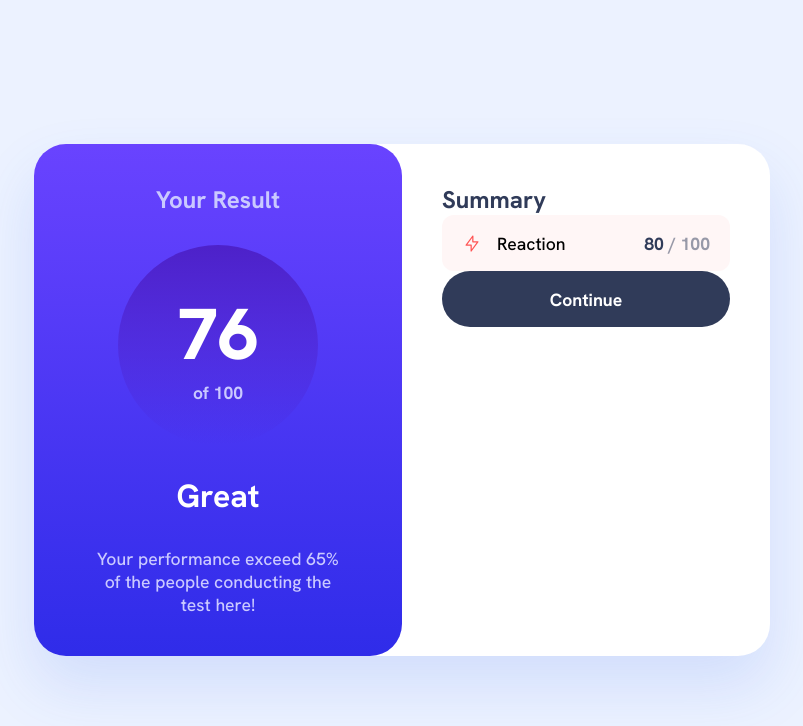
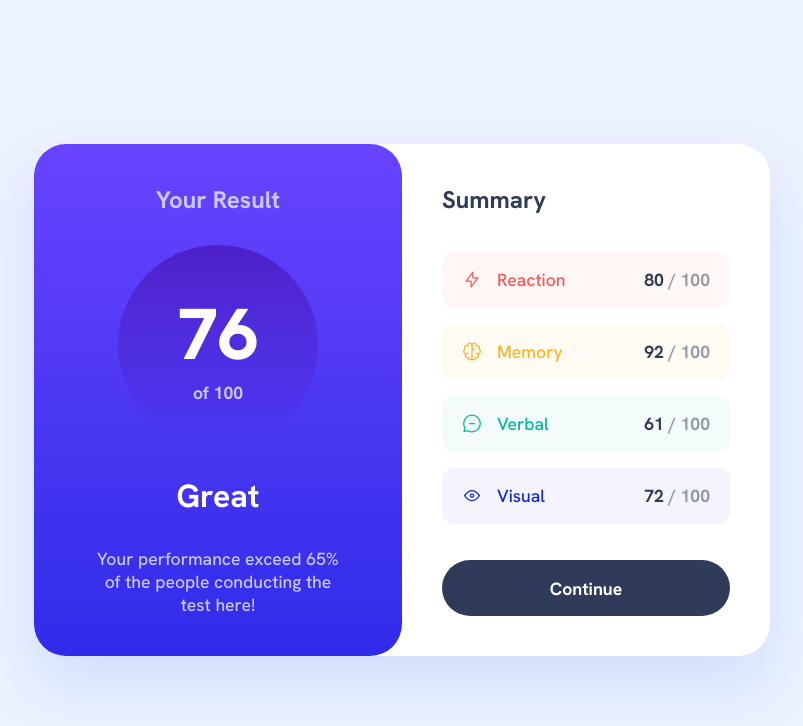
Before and after one commit to EdwinSch/react-results-summary, a React (Vite) app: page / in a window 1280 px wide. Shown: the top 726 px of the page, without its empty margins (238-1041 px from the left). Built offline with nearby package versions, Linux system fonts and the light colour scheme.

Commit message:
map data to single result components and add dynamic styling

```diff
--- a/src/App.css
+++ b/src/App.css
@@ -100,12 +100,20 @@ h2 {
   /* border: var(--inspect); */
   flex: 1;
   padding: 40px;
+  display: flex;
+  flex-direction: column;
+  justify-content: space-between;
 }
 h3 {
   font-size: 1.5rem;
   font-weight: 700;
   color: #303b59;
   text-transform: capitalize;
+}
+.single-results-container {
+  display: flex;
+  flex-direction: column;
+  gap: 16px;
 }
 button {
   background: #303b59;
@@ -131,12 +139,6 @@ button:hover {
   display: flex;
   justify-content: space-between;
   align-items: center;
-  background: linear-gradient(
-      0deg,
-      rgba(255, 255, 255, 0.95),
-      rgba(255, 255, 255, 0.95)
-    ),
-    #ff5555;
   height: 56px;
   border-radius: 12px;
 }
--- a/src/App.jsx
+++ b/src/App.jsx
@@ -1,5 +1,4 @@
 import "./App.css";
-import stats from "./data.json";
 import TotalResult from "./components/TotalResult";
 import Summary from "./components/Summary";
 
--- a/src/components/SingleResult.jsx
+++ b/src/components/SingleResult.jsx
@@ -1,15 +1,13 @@
-import reaction from "../assets/icon-reaction.svg";
-
-const SingleResult = () => {
+const SingleResult = ({ category, score, icon, bgColor, txtColor }) => {
   return (
-    <article className="result-wrapper">
+    <article className="result-wrapper" style={{ background: bgColor }}>
       <div className="flex-wrapper">
-        <img src={reaction} alt="" />
-        <h4>reaction</h4>
+        <img src={icon} alt={category} />
+        <h4 style={{ color: txtColor }}>{category}</h4>
       </div>
       <div className="score-wrapper">
         <p className="score">
-          <span>80</span> / 100
+          <span>{score}</span> / 100
         </p>
       </div>
     </article>
--- a/src/components/Summary.jsx
+++ b/src/components/Summary.jsx
@@ -1,5 +1,5 @@
 import SingleResult from "./SingleResult";
-import stats from "../data.json";
+import { stats } from "../data.js";
 
 function handleClick() {
   console.log("clicked");
@@ -9,7 +9,12 @@ const Summary = () => {
   return (
     <section className="summary-container">
       <h3>summary</h3>
-      <SingleResult />
+      <div className="single-results-container">
+        {stats.map((result) => {
+          return <SingleResult key={result.id} {...result} />;
+        })}
+      </div>
+
       <button type="button" onClick={handleClick}>
         Continue
       </button>
--- a/src/components/TotalResult.jsx
+++ b/src/components/TotalResult.jsx
@@ -1,4 +1,4 @@
-import stats from "../data.json";
+import { stats } from "../data.js";
 
 function calculateTotals() {
   let totalScore = 0;
--- /dev/null
+++ b/src/data.js
@@ -0,0 +1,43 @@
+import reaction from "./assets/icon-reaction.svg";
+import memory from "./assets/icon-memory.svg";
+import verbal from "./assets/icon-verbal.svg";
+import visual from "./assets/icon-visual.svg";
+
+export const stats = [
+  {
+    id: 1,
+    category: "Reaction",
+    score: 80,
+    icon: reaction,
+    bgColor:
+      "linear-gradient(0deg, rgba(255, 255, 255, 0.95), rgba(255, 255, 255, 0.95)), #FF5555",
+    txtColor: "#FF5555",
+  },
+  {
+    id: 2,
+    category: "Memory",
+    score: 92,
+    icon: memory,
+    bgColor:
+      "linear-gradient(0deg, rgba(255, 255, 255, 0.95), rgba(255, 255, 255, 0.95)), #FFB21E",
+    txtColor: "#FFB21E",
+  },
+  {
+    id: 3,
+    category: "Verbal",
+    score: 61,
+    icon: verbal,
+    bgColor:
+      "linear-gradient(0deg, rgba(255, 255, 255, 0.95), rgba(255, 255, 255, 0.95)), #00BB8F",
+    txtColor: "#00BB8F",
+  },
+  {
+    id: 4,
+    category: "Visual",
+    score: 72,
+    icon: visual,
+    bgColor:
+      "linear-gradient(0deg, rgba(255, 255, 255, 0.95), rgba(255, 255, 255, 0.95)), #1125D6",
+    txtColor: "#1125D6",
+  },
+];
--- a/src/data.json
+++ /dev/null
@@ -1,22 +0,0 @@
-[
-  {
-    "category": "Reaction",
-    "score": 80,
-    "icon": "./assets/images/icon-reaction.svg"
-  },
-  {
-    "category": "Memory",
-    "score": 92,
-    "icon": "./assets/images/icon-memory.svg"
-  },
-  {
-    "category": "Verbal",
-    "score": 61,
-    "icon": "./assets/images/icon-verbal.svg"
-  },
-  {
-    "category": "Visual",
-    "score": 72,
-    "icon": "./assets/images/icon-visual.svg"
-  }
-]
```
